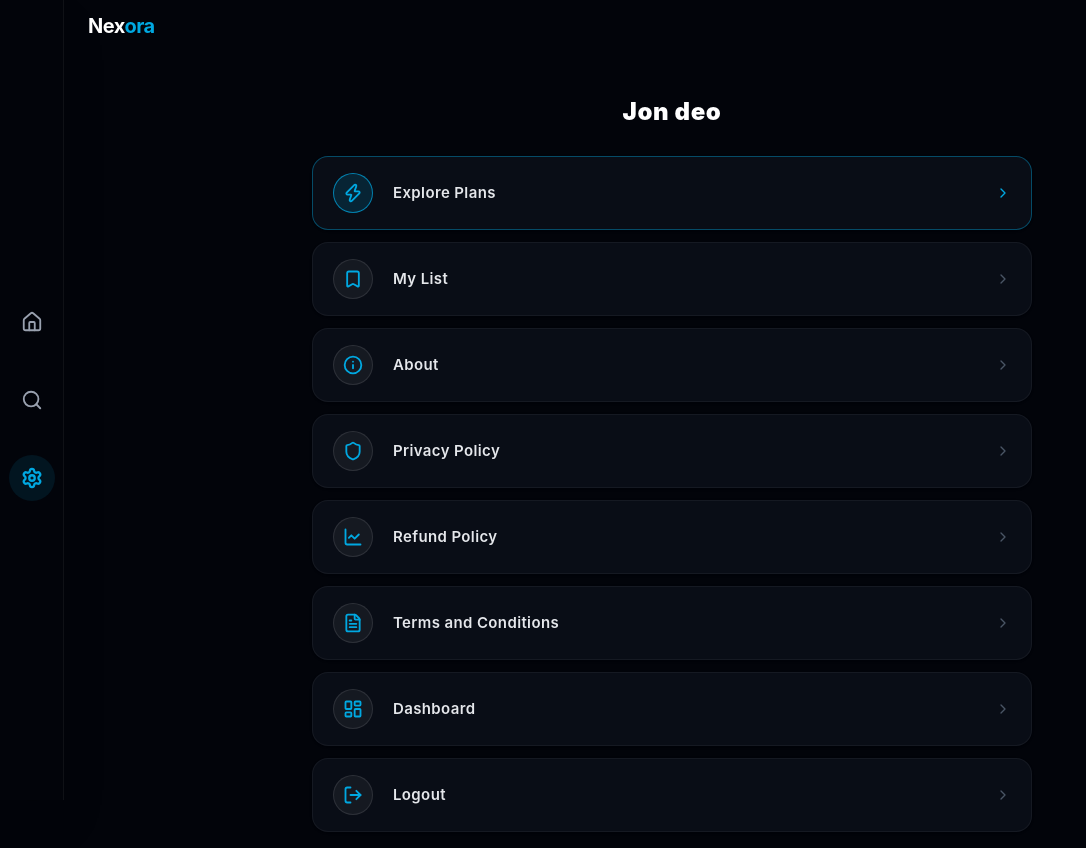
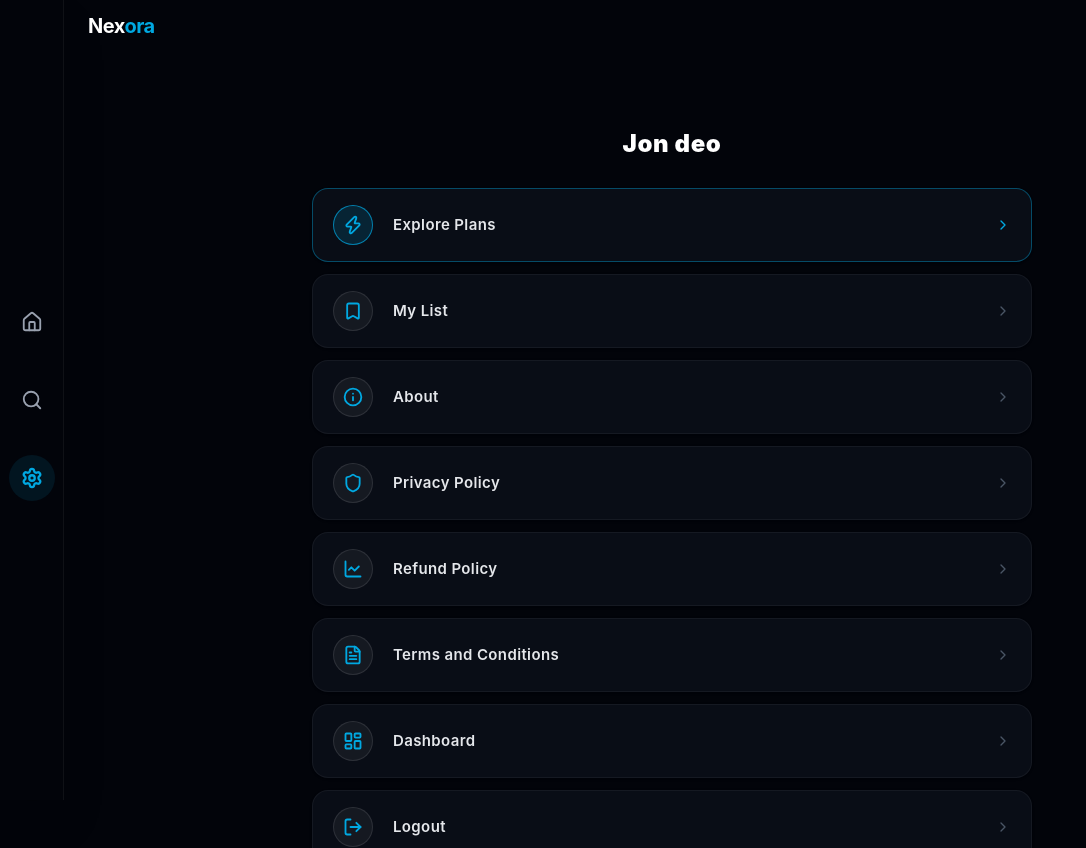
Before and after one commit to PankajPote18/SoundSphere, a React (Vite) app: page /settings in a window 1280 px wide. Shown: the top 848 px of the page, without its empty margins (0-1086 px from the left). Built offline with nearby package versions, Linux system fonts and the light colour scheme.

Commit message:
Settig page design2

```diff
--- a/src/pages/SettingsPage.jsx
+++ b/src/pages/SettingsPage.jsx
@@ -46,7 +46,7 @@ const SettingsPage = () => {
   const user = userStr ? JSON.parse(userStr) : null;
 
   return (
-    <div className="w-full bg-bg-dark pt-20 md:pt-24 pb-8 min-h-[calc(100vh-80px)] flex flex-col justify-center">
+    <div className="w-full bg-bg-dark pt-20 md:pt-32 pb-8">
       <div className="w-full max-w-3xl mx-auto px-4 md:px-6">
 
         {/* Top Section */}
```
